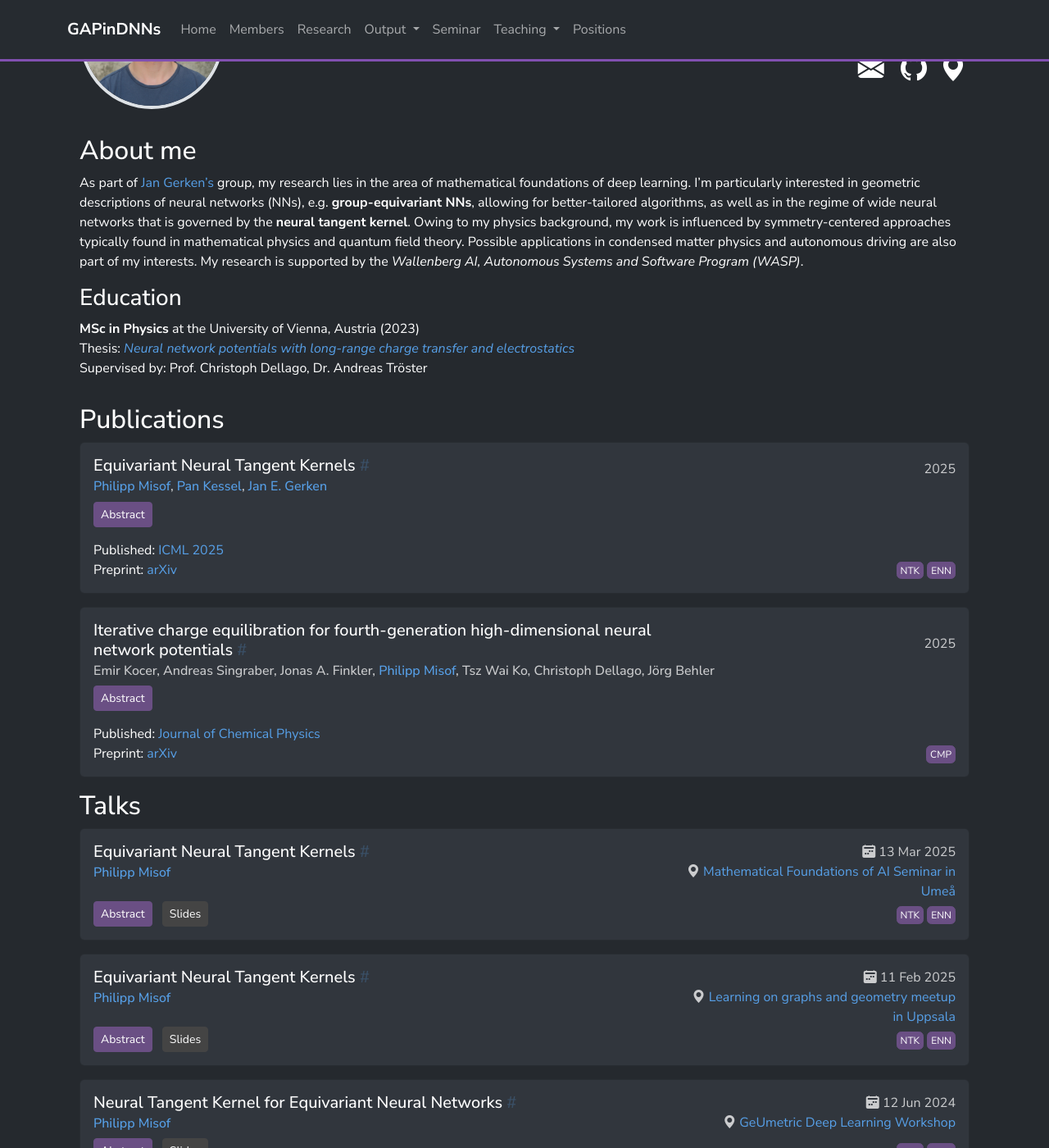
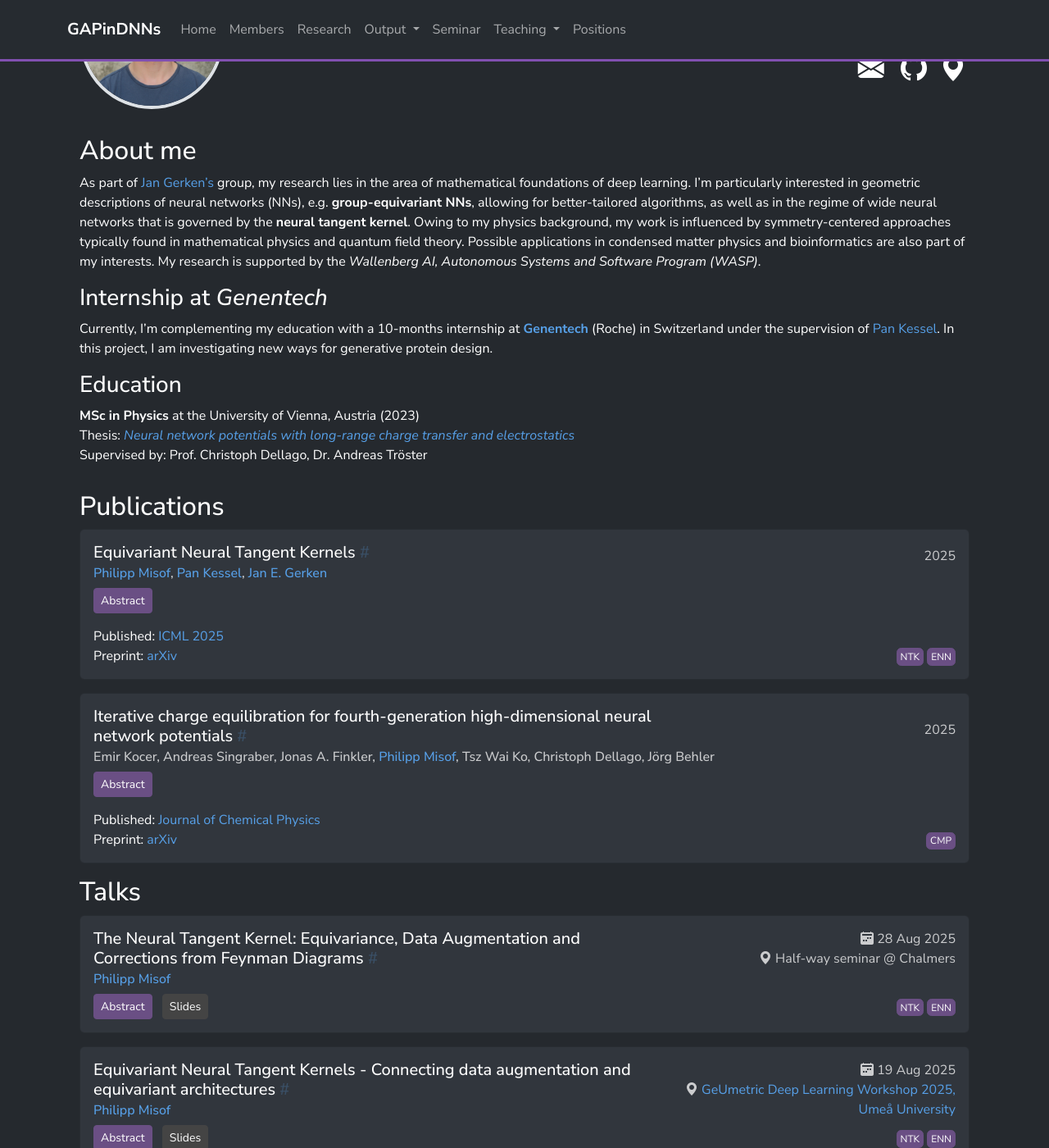
Before and after one commit to GAPinDNNs/gapindnns.github.io, a Jekyll site: the page built from collections/_members/Philipp_Misof.md, in a window 1280 px wide and 1400 px high, scrolled down 326 px. Shown: the whole window at 82% size. Built offline with Jekyll 4.4.1, drawn with Linux system fonts in a browser that asks for light colours; nearby versions of some CDN libraries.

Commit message:
Added recent talks and the Genentech internship

```diff
--- a/_data/news.yml
+++ b/_data/news.yml
@@ -1,8 +1,12 @@
+- date: 2025-09-01
+  headline: "Philipp's internship at *Genentech*"
+  text: |
+    Today, [Philipp](/members/Philipp_Misof) is starting his 10-months internship at [Genentech](https://www.gene.com/) (Roche) in Switzerland. Under the supervision of [Pan Kessel](https://www.gene.com/scientists/our-scientists/pan-kessel) he will explore new ways of generative protein design. We wish him a successful start!
 - date: 2025-08-23
   headline: "Group excursion"
   image: /assets/images/news/kayak_2025_01.jpg
   text: |
-    With the Swedish summer about to end, we came together for a memorable group excursion. Thanks to the surprisingly good weather, the exploration of Gothenburg's archipelago with kayaks was a pleasant and exciting experience. A few capsizes added to the to the adventure- and are part of the learning process. To cap off the day, [Daniel Persson](/members/Daniel_Persson) treated us to an authentic Mexican-themed BBQ evening.
+    With the Swedish summer about to end, we came together for a memorable group excursion. Thanks to the surprisingly good weather, the exploration of Gothenburg's archipelago with kayaks was a pleasant and exciting experience. A few capsizes added to the to the adventure- and are part of the learning process. To cap off the day, [Daniel](/members/Daniel_Persson) treated us to an authentic Mexican-themed BBQ evening.
 
 - date: 2025-08-19
   headline: "GDL Workshop in Umeå"
--- a/_data/talks/2025-08-19-oscar-carlsson.yml
+++ b/_data/talks/2025-08-19-oscar-carlsson.yml
@@ -2,7 +2,7 @@ title: Differential Geometry in Equivariant CNNs via Biprincipal Bundles
 id: 2025-08-19-oscar-carlsson
 date: '2025-08-19'
 location:
-  name: 2025 GeUmetric Workshop, Umeå University, Umeå
+  name: GeUmetric Deep Learning Workshop 2025, Umeå University
   url: https://www.umu.se/en/department-of-mathematics-and-mathematical-statistics/research/mathematical-foundations-of-artificial-intelligence/geumetric-deep-learning-workshop-2025/
 abstract: The standard convolutional layer in convolutional neural networks (CNNs) arises from a general linear map constrained by translation equivariance. This constraint leads to the classical weight-sharing property of the integration kernel. Interestingly, one can also derive this property from a purely differential geometry viewpoint. In this talk, I will present this alternative derivation for the weight-sharing constraint of the standard CNN and then extend this framework to a more general setting using biprincipal bundles. Finally, I will discuss how this differential geometry framework connects to established approaches for equivariant CNNs on homogeneous spaces.
 slides: /downloads/slides/2025-08-19-o-carlsson.pdf
--- /dev/null
+++ b/_data/talks/2025-08-19-philipp-misof.yml
@@ -0,0 +1,33 @@
+title: Equivariant Neural Tangent Kernels - Connecting data augmentation and equivariant architectures
+id: 2025-08-19-philipp-misof
+date: '2025-08-19'
+# time: '14:30'
+location:
+  name: GeUmetric Deep Learning Workshop 2025, Umeå University
+  url: https://www.umu.se/en/department-of-mathematics-and-mathematical-statistics/research/mathematical-foundations-of-artificial-intelligence/geumetric-deep-learning-workshop-2025/
+zoom:
+slides: /downloads/slides/2025-08-19-philipp-misof.pdf
+notes:
+speaker:
+    first_name: Philipp
+    last_name: Misof
+abstract: |
+  In recent years, the neural tangent kernel (NTK) has proven to be a valuable
+  tool to study training dynamics of neural networks (NN) analytically. In this
+  talk, I will present how this NTK framework can be extended to equivariant NNs
+  based on group convolutional NNs (GCNNs). Not only does this enable the
+  analytic study of influences of hyperparameters, training biases etc. in
+  equivariant NNs, but it also allows us to draw an interesting connection
+  between data augmentation and manifestly equivariant architectures. In
+  particular, we show that the mean predictions of an ensemble of data augmented
+  non-equivariant networks coincide with the mean predictions of an ensemble of
+  specific GCNNs at all training times in the infinite-width limit. We further
+  provide explicit implementations of the equivariant NTK for roto-translations
+  in the plane (\\(G = C_{n}\ltimes\mathbb{R}^{2}\\)) and 3d rotations (\\(G=\mathrm{SO}(3)\\)). To evaluate
+  the performance of the equivariant infinite width solution, we benchmark the
+  models on quantum mechanical property prediction and medical image
+  classification.
+
+tags:
+  - NTK
+  - ENN
--- /dev/null
+++ b/_data/talks/2025-08-28-philipp-misof.yml
@@ -0,0 +1,19 @@
+title: "The Neural Tangent Kernel: Equivariance, Data Augmentation and Corrections from Feynman Diagrams"
+id: 2025-08-28-philipp-misof
+date: '2025-08-28'
+# time: '14:30'
+location:
+  name: Half-way seminar @ Chalmers
+  url:
+zoom:
+slides: /downloads/slides/2025-08-28-philipp-misof.pdf
+notes:
+speaker:
+    first_name: Philipp
+    last_name: Misof
+abstract: |
+  In this talk, I will summarize my first two years of research in my PhD. Starting with an introduction to the Neural Tangent Kernel, I will later explain how we extended this to the domain of equivariant architectures and how this can be used to derive a connection between manifest equivariance and data-augmentation. The second part of the talk focuses on our most recent project: deriving finite-width corrections to the NTK by means of Feynman diagrams.
+
+tags:
+  - NTK
+  - ENN
--- a/collections/_members/Philipp_Misof.md
+++ b/collections/_members/Philipp_Misof.md
@@ -24,9 +24,14 @@ better-tailored algorithms, as well as in the regime of wide neural networks
 that is governed by the **neural tangent kernel**. Owing to my physics background,
 my work is influenced by symmetry-centered approaches typically found in
 mathematical physics and quantum field theory. Possible applications in
-condensed matter physics and autonomous driving are also part of my interests.
+condensed matter physics and bioinformatics are also part of my interests.
 My research is supported by the *Wallenberg AI, Autonomous Systems and Software
 Program (WASP)*.
+
+### Internship at *Genentech*
+
+Currently, I'm complementing my education with a 10-months internship at [**Genentech**](https://www.gene.com/) (Roche) in Switzerland under the supervision of [Pan Kessel](https://www.gene.com/scientists/our-scientists/pan-kessel). In this project, I am investigating new ways for generative protein design.
+
 
 ### Education
 
```
Also changed, not shown: 2 other files.
